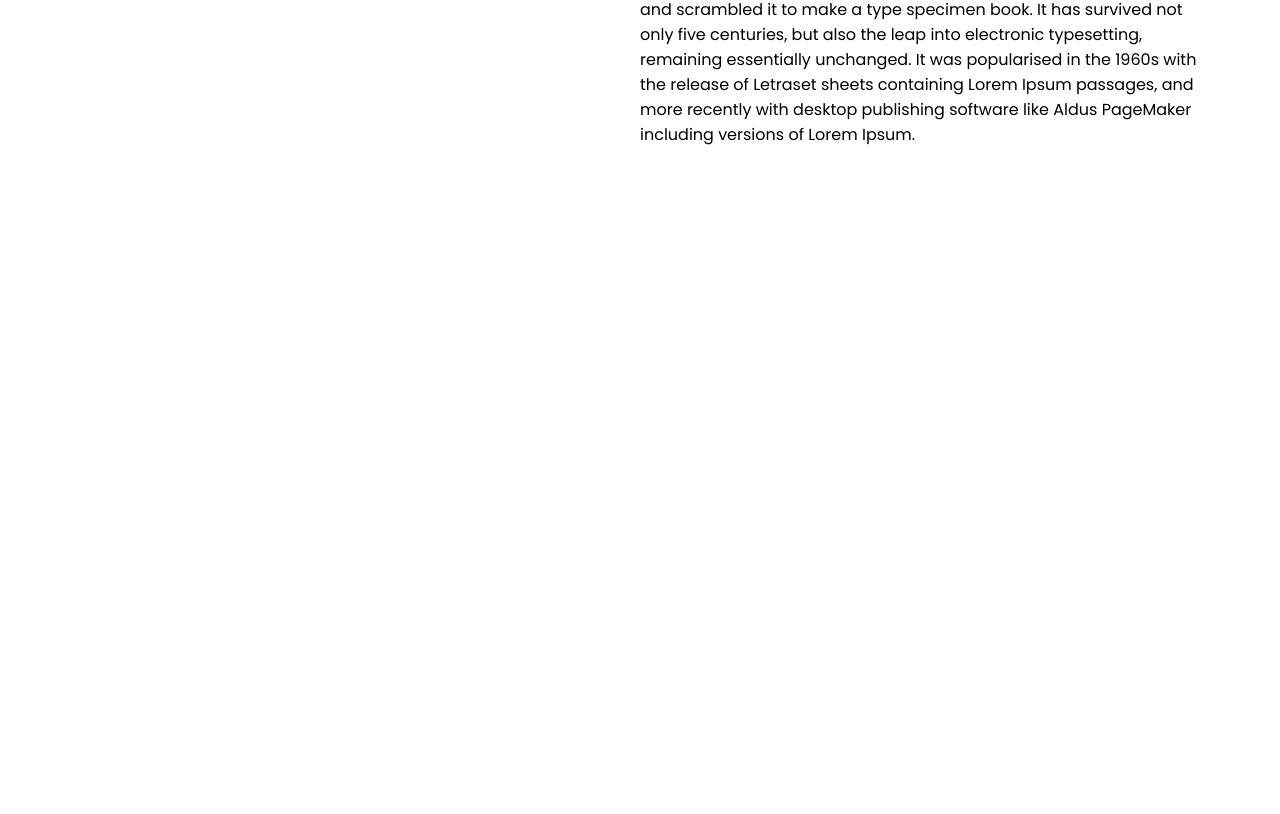
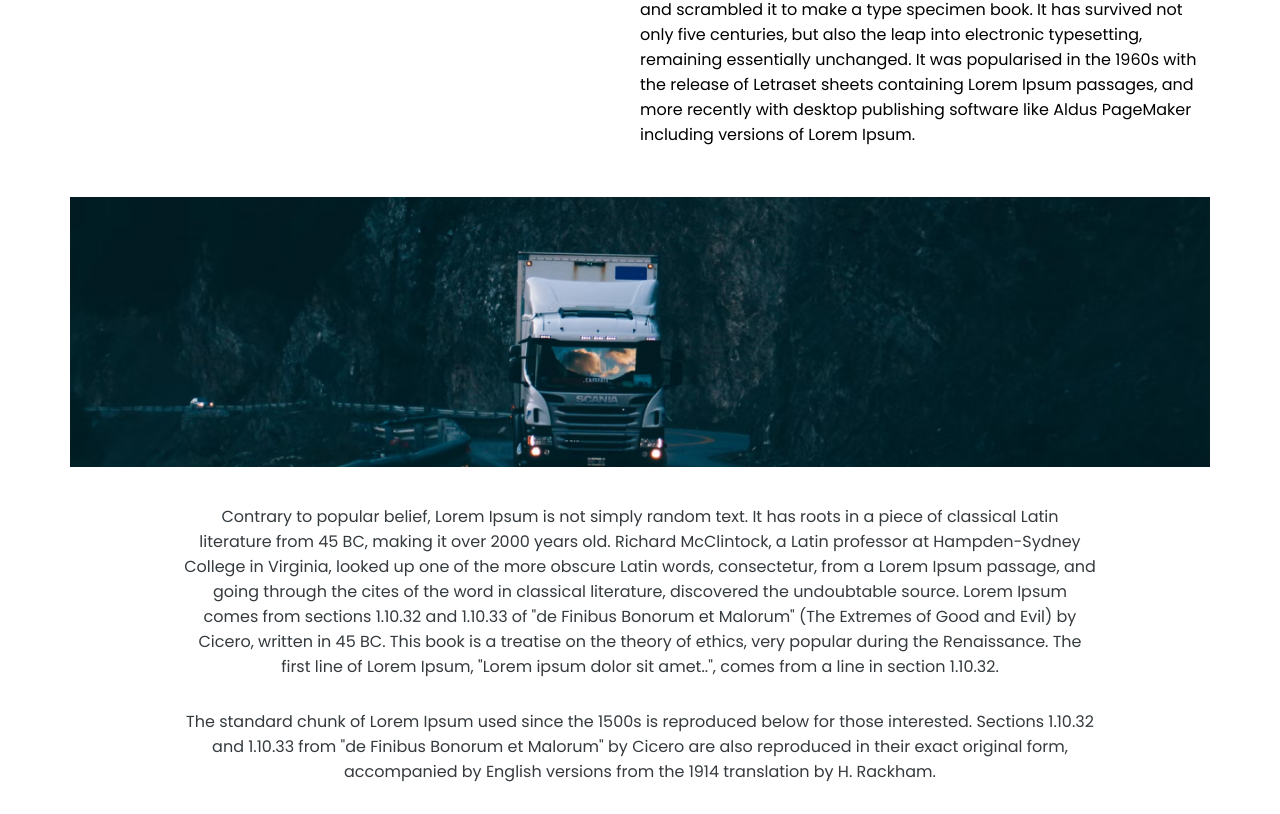
Before and after one commit to TheCodeFather0/shusha-logistics, a plain HTML site: page index.html in a window 1280 px wide. Shown: the part 719-1533 px from the top of the page. Before the commit the page ends 916 px from the top, so only its background shows below. Drawn offline with Linux system fonts and the light colour scheme; a web font is replaced by a local one.

Commit message:
about us section content added

```diff
--- a/assets/css/style.css
+++ b/assets/css/style.css
@@ -128,12 +128,12 @@ main .slogan p {
   color: #fff;
 }
 
-main .aboutUs {
+main .aboutSection .aboutUs {
   padding: 50px 0;
 }
 
-main .aboutUs .left,
-main .aboutUs .right {
+main .aboutSection .aboutUs .left,
+main .aboutSection .aboutUs .right {
   width: 50%;
 }
 
@@ -143,10 +143,21 @@ main .aboutUs .title {
   position: relative;
 }
 
-main .aboutUs .title::before {
+main .aboutSection .aboutUs .title::before {
   content: "Haqqimizda";
   position: absolute;
   font-size: 15px;
   top: -20px;
   color: var(--currentColor);
 }
+
+main .aboutSection .aboutSectionImageAndContent img {
+  width: 100%;
+}
+
+main .aboutSection .aboutSectionImageAndContent .contentText {
+  text-align: center;
+  margin: 30px auto;
+  width: 80%;
+  color: #343a3e;
+}
--- a/index.html
+++ b/index.html
@@ -78,7 +78,7 @@
         </div>
       </section>
 
-      <section>
+      <section class="aboutSection">
         <div class="container">
           <div class="row aboutUs">
             <div class="left">
@@ -99,6 +99,32 @@
               </p>
             </div>
           </div>
+
+          <div class="aboutSectionImageAndContent">
+            <img src="./assets/images/image1.png" alt="Image 1" />
+            <p class="contentText">
+              Contrary to popular belief, Lorem Ipsum is not simply random text.
+              It has roots in a piece of classical Latin literature from 45 BC,
+              making it over 2000 years old. Richard McClintock, a Latin
+              professor at Hampden-Sydney College in Virginia, looked up one of
+              the more obscure Latin words, consectetur, from a Lorem Ipsum
+              passage, and going through the cites of the word in classical
+              literature, discovered the undoubtable source. Lorem Ipsum comes
+              from sections 1.10.32 and 1.10.33 of "de Finibus Bonorum et
+              Malorum" (The Extremes of Good and Evil) by Cicero, written in 45
+              BC. This book is a treatise on the theory of ethics, very popular
+              during the Renaissance. The first line of Lorem Ipsum, "Lorem
+              ipsum dolor sit amet..", comes from a line in section 1.10.32.
+            </p>
+
+            <div class="contentText">
+              The standard chunk of Lorem Ipsum used since the 1500s is
+              reproduced below for those interested. Sections 1.10.32 and
+              1.10.33 from "de Finibus Bonorum et Malorum" by Cicero are also
+              reproduced in their exact original form, accompanied by English
+              versions from the 1914 translation by H. Rackham.
+            </div>
+          </div>
         </div>
       </section>
     </main>
```
